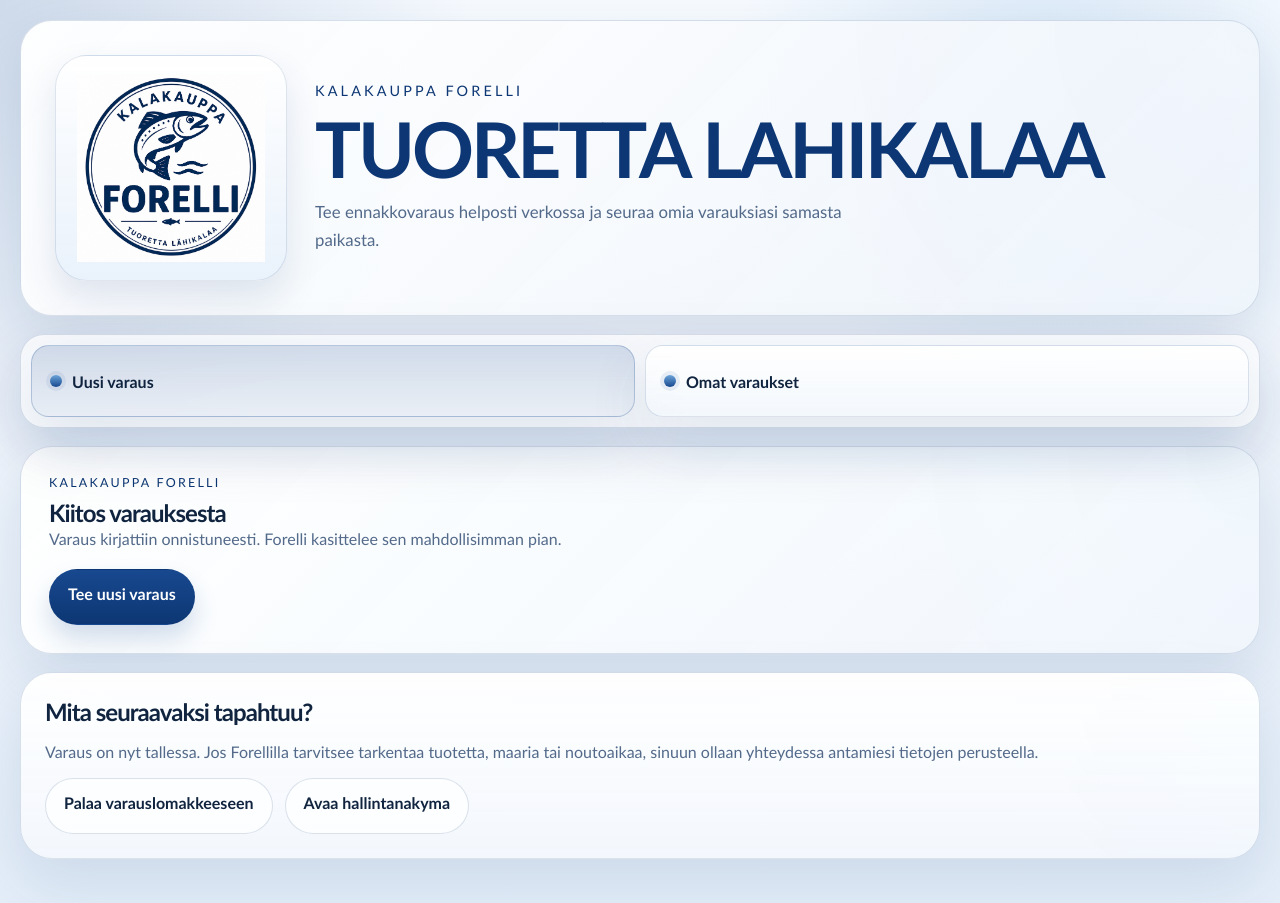
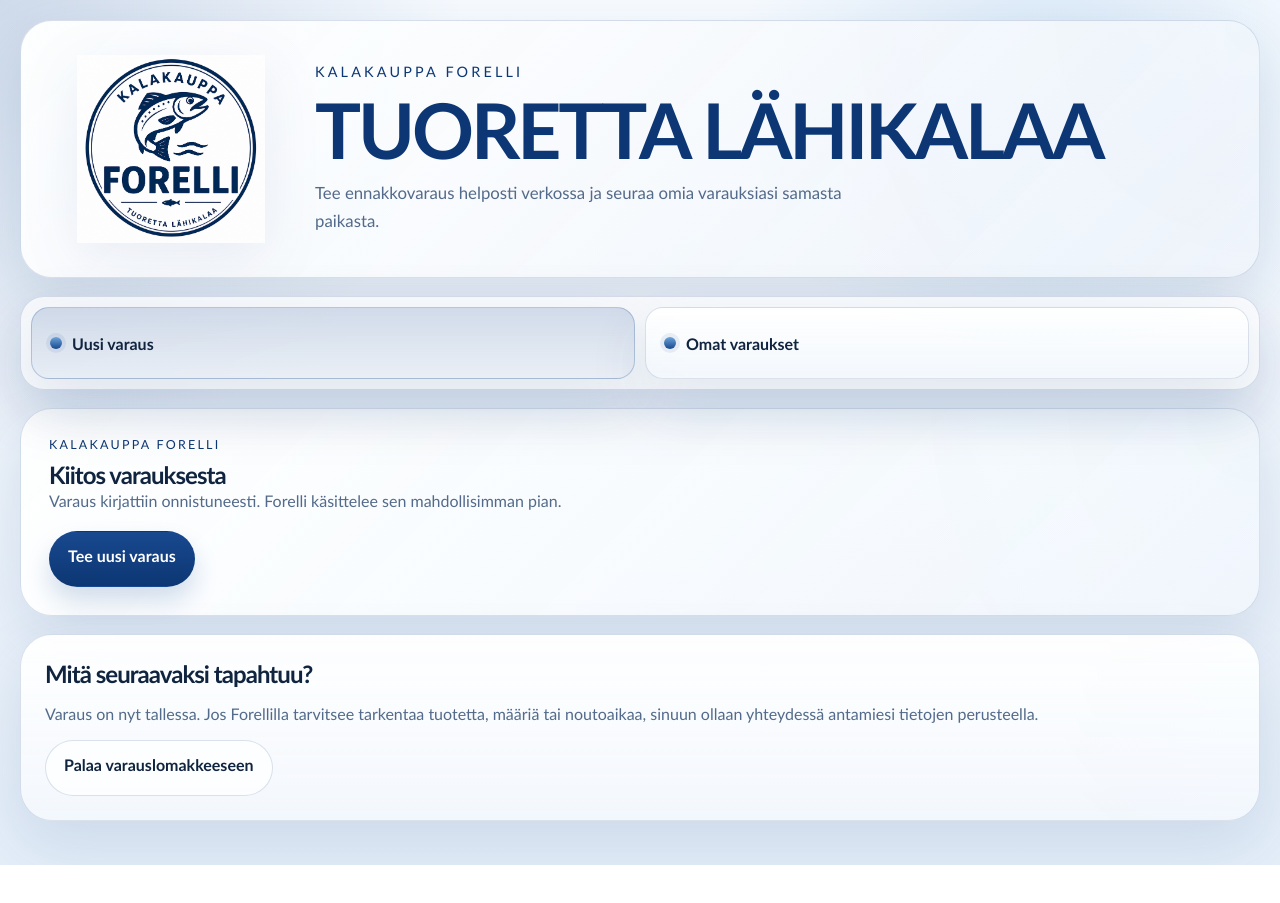
Before and after one commit to hakkinenjoonas-ctrl/tilausjarjestelma, a Next.js app: page /varaa/kiitos in a window 1280 px wide. After the commit the page ends 865 px from the top, so only its background shows below. Built offline with nearby package versions, Linux system fonts and the light colour scheme.

Commit message:
Polish customer booking branding and Finnish copy

```diff
--- a/app/globals.css
+++ b/app/globals.css
@@ -104,17 +104,18 @@
 .customer-topbar-logo-wrap {
   display: grid;
   place-items: center;
-  padding: 18px;
+  padding: 0;
   border-radius: 32px;
-  background: linear-gradient(180deg, rgba(255, 255, 255, 0.98), rgba(232, 241, 251, 0.94));
-  border: 1px solid rgba(13, 55, 116, 0.12);
-  box-shadow: 0 18px 36px rgba(13, 55, 116, 0.12);
+  background: transparent;
+  border: none;
+  box-shadow: none;
 }
 
 .customer-topbar-logo {
   width: min(100%, 188px);
   height: auto;
   object-fit: contain;
+  filter: drop-shadow(0 14px 28px rgba(13, 55, 116, 0.08));
 }
 
 .customer-topbar-copy {
--- a/app/varaa/kiitos/page.tsx
+++ b/app/varaa/kiitos/page.tsx
@@ -29,24 +29,21 @@
         title={customerName ? `Kiitos, ${customerName}` : "Kiitos varauksesta"}
         description={
           pickupDate
-            ? `Varaus kirjattiin noutopaivalle ${formatPickupDate(pickupDate)}. Forelli kasittelee sen mahdollisimman pian.`
-            : "Varaus kirjattiin onnistuneesti. Forelli kasittelee sen mahdollisimman pian."
+            ? `Varaus kirjattiin noutopäivälle ${formatPickupDate(pickupDate)}. Forelli käsittelee sen mahdollisimman pian.`
+            : "Varaus kirjattiin onnistuneesti. Forelli käsittelee sen mahdollisimman pian."
         }
         action={<Link className="primary-button" href="/varaa">Tee uusi varaus</Link>}
       />
 
       <section className="panel success-panel">
-        <h2>Mita seuraavaksi tapahtuu?</h2>
+        <h2>Mitä seuraavaksi tapahtuu?</h2>
         <p className="intro">
-          Varaus on nyt tallessa. Jos Forellilla tarvitsee tarkentaa tuotetta, maaria tai
-          noutoaikaa, sinuun ollaan yhteydessa antamiesi tietojen perusteella.
+          Varaus on nyt tallessa. Jos Forellilla tarvitsee tarkentaa tuotetta, määriä tai
+          noutoaikaa, sinuun ollaan yhteydessä antamiesi tietojen perusteella.
         </p>
         <div className="inline-actions">
           <Link className="ghost-button" href="/varaa">
             Palaa varauslomakkeeseen
-          </Link>
-          <Link className="ghost-button" href="/tilaukset">
-            Avaa hallintanakyma
           </Link>
         </div>
       </section>
--- a/app/varaa/page.tsx
+++ b/app/varaa/page.tsx
@@ -5,7 +5,7 @@
 
 export const metadata: Metadata = {
   title: "Kalakauppa Forelli | Ennakkovaraus",
-  description: "Tee Kalakauppa Forellin ennakkovaraus verkossa ja valitse noutopaiva, tuotteet ja yhteystietosi."
+  description: "Tee Kalakauppa Forellin ennakkovaraus verkossa ja valitse noutopäivä, tuotteet ja yhteystietosi."
 };
 
 type BookingPageProps = {
--- a/components/app-header.tsx
+++ b/components/app-header.tsx
@@ -42,7 +42,7 @@
             </div>
             <div className="customer-topbar-copy">
               <p className="customer-topbar-kicker">Kalakauppa Forelli</p>
-              <h1>TUORETTA LAHIKALAA</h1>
+              <h1>TUORETTA LÄHIKALAA</h1>
               <p className="customer-topbar-description">
                 Tee ennakkovaraus helposti verkossa ja seuraa omia varauksiasi samasta paikasta.
               </p>
```
Also changed, not shown: components/customer-booking-form.tsx (+4 -4 lines), lib/actions/orders.ts (+5 -5 lines).
